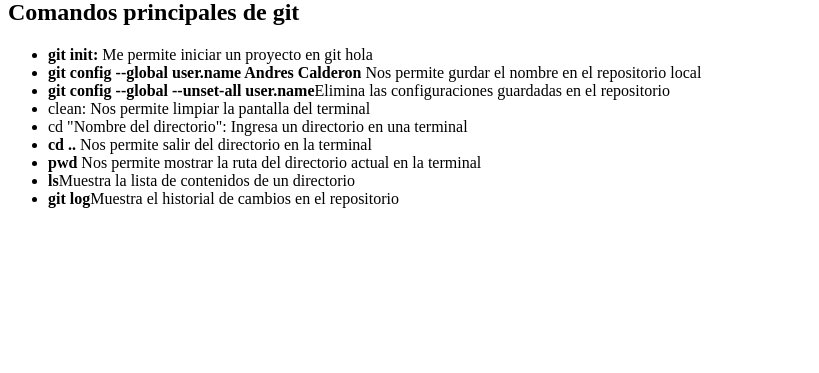
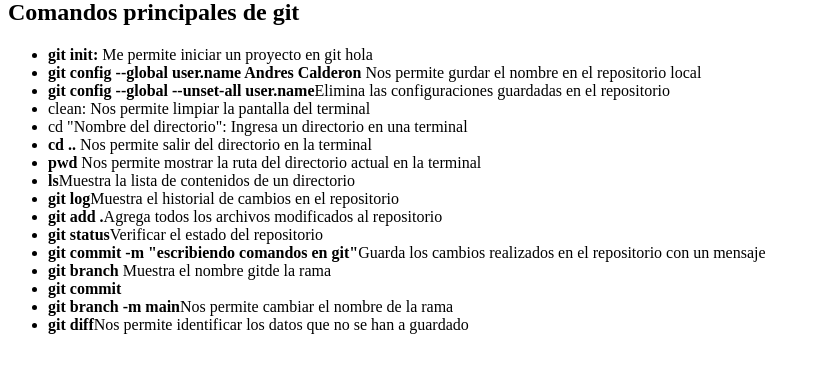
Before and after one commit to agco2002/ejemplo_git, a PHP site: page / in a window 1280 px wide. Shown: the part 137-510 px from the top of the page, without its empty margins (0-819 px from the left). Run offline with PHP 8.4, Linux system fonts and the light colour scheme.

Commit message:
complemetando comandos en git

```diff
--- a/index.php
+++ b/index.php
@@ -24,6 +24,13 @@ instructions for quick reference.</p>
   <li><b>pwd</b> Nos permite mostrar la ruta del directorio actual en la terminal</li>
   <li><b>ls</b>Muestra la lista de contenidos de un directorio</li>
   <li><b>git log</b>Muestra el historial de cambios en el repositorio</li>
+  <li><b>git add .</b>Agrega todos los archivos modificados al repositorio</li>
+  <li><b>git status</b>Verificar el estado del repositorio</li>
+  <li><b>git commit -m "escribiendo comandos en git"</b>Guarda los cambios realizados en el repositorio con un mensaje</li>
+  <li><b>git branch </b>Muestra el nombre gitde la rama</li>
+  <li><b>git commit</b></li>
+  <li><b>git branch -m main</b>Nos permite cambiar el nombre de la rama</li>
+  <li><b>git diff</b>Nos permite identificar los datos que no se han a guardado </li>
 </ul>
 </body>
 </html>
```
